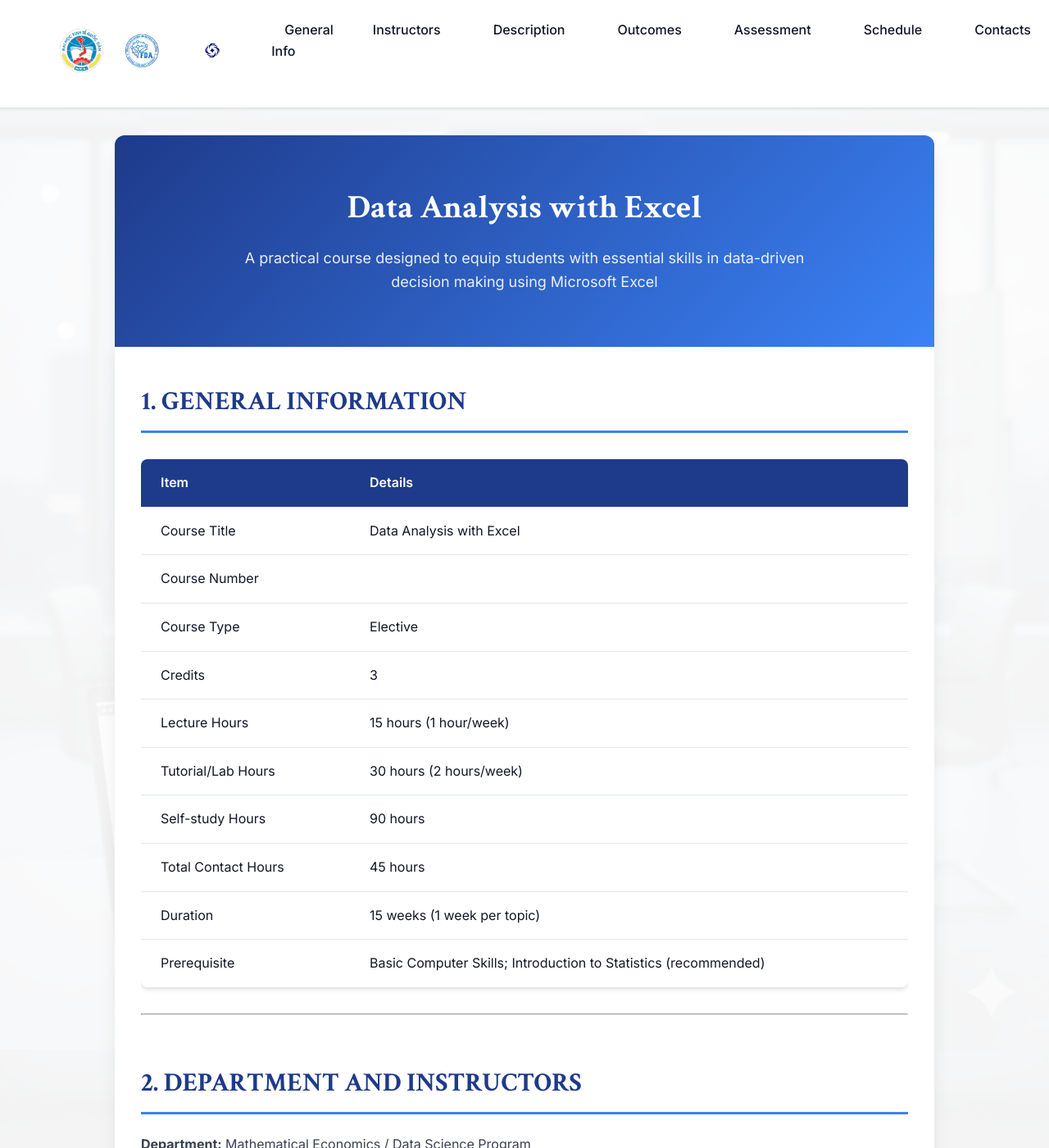
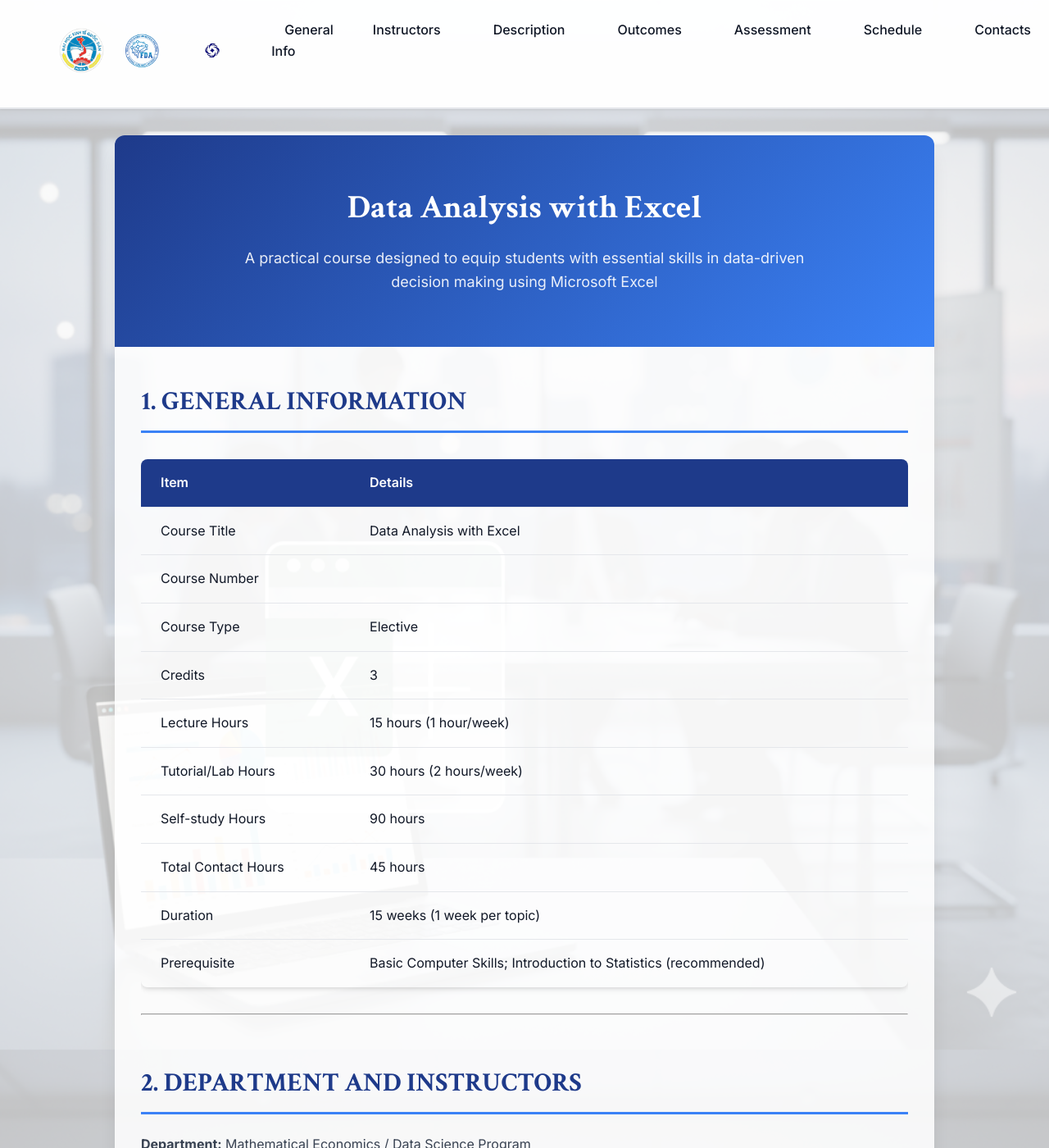
Before and after one commit to nghianguyen7171/excel_course, a Jekyll site: the page built from index.md, in a window 1280 px wide and 1400 px high. Shown: the whole window at 82% size. Built offline with Jekyll 4.4.1, drawn with Linux system fonts in a browser that asks for light colours.

Commit message:
Reduce background overlay opacity to make background image more visible

```diff
--- a/assets/css/main.scss
+++ b/assets/css/main.scss
@@ -83,7 +83,7 @@ body {
         left: 0;
         width: 100%;
         height: 100%;
-        background: rgba(255, 255, 255, 0.95);
+        background: rgba(255, 255, 255, 0.75);
         z-index: -1;
     }
 }
@@ -303,7 +303,7 @@ a {
 .page-wrapper {
     max-width: 1000px;
     margin: 0 auto;
-    background: rgba(255, 255, 255, 0.98);
+    background: rgba(255, 255, 255, 0.85);
     box-shadow: $shadow-xl;
     border-radius: $radius-lg;
     overflow-x: hidden; // Prevent horizontal overflow
```
